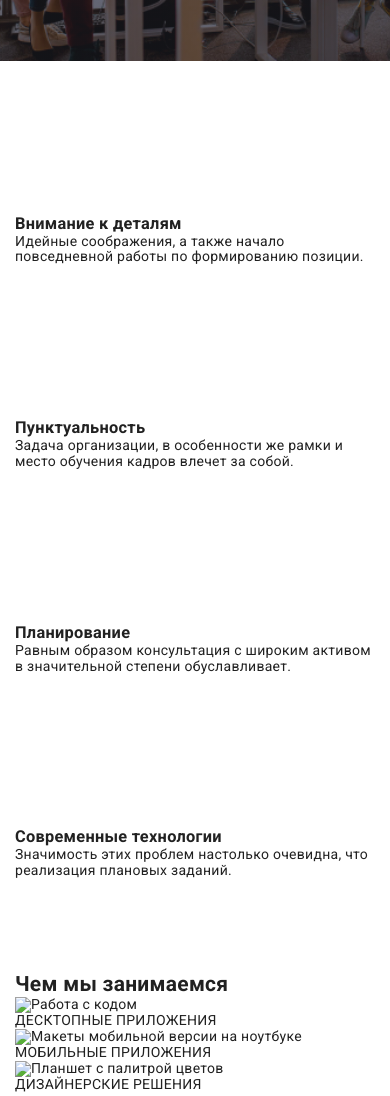
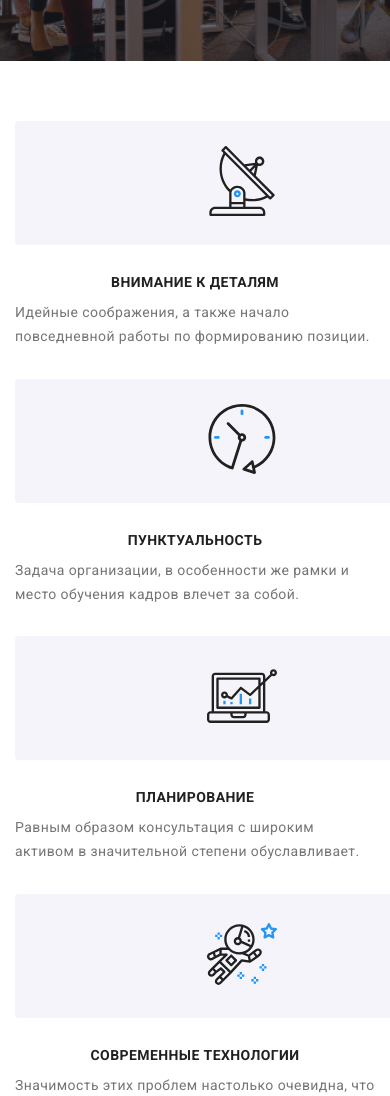
Before and after one commit to leonid12z/goit-markup-hw-08, a plain HTML site: page index.html in a window 390 px wide. Shown: the part 460-1556 px from the top of the page. Drawn offline with nearby package versions, Linux system fonts and the light colour scheme; files whose address does not match are found by name.

Commit message:
d/z-08-15.11

```diff
--- a/index.html
+++ b/index.html
@@ -74,7 +74,7 @@
                 <li class="qualities__item  list-item">
                     <div class="qualities__div-antenna">
                         <svg class="qualities__antenna">
-                            <use href="./images/symbol-defs.svg#icon-antenna-1"></use>
+                            <use href="./svg/symbol-defs.svg#icon-antenna-1"></use>
                         </svg>
                     </div>
 
@@ -85,7 +85,7 @@
                 <li class="qualities__item  list-item">
                     <div class="qualities__div-clock">
                         <svg class="qualities__clock">
-                            <use href="./images/symbol-defs.svg#icon-clock-1"></use>
+                            <use href="./svg/symbol-defs.svg#icon-clock-1"></use>
                         </svg>
                     </div>
 
@@ -96,7 +96,7 @@
                 <li class="qualities__item  list-item">
                     <div class="qualities__div-diagram">
                         <svg class="qualities__diagram">
-                            <use href="./images/symbol-defs.svg#icon-diagram-1"></use>
+                            <use href="./svg/symbol-defs.svg#icon-diagram-1"></use>
                         </svg>
                     </div>
 
@@ -107,7 +107,7 @@
                 <li class="qualities__item  list-item">
                     <div class="qualities__div-astronaut">
                         <svg class="qualities__astronaut">
-                            <use href="./images/symbol-defs.svg#icon-astronaut-1"></use>
+                            <use href="./svg/symbol-defs.svg#icon-astronaut-1"></use>
                         </svg>
                     </div>
 
@@ -124,13 +124,13 @@
                 <h2 class="tasks__hdr">Чем мы занимаемся</h2>
 
                 <ul class="tasks__list">
-                    <li class="tasks__item"><img src="./images/wordKod.img.jpg" width="370" class="img" alt="Работа с кодом">
+                    <li class="tasks__item"><img src="./images/work1.jpg" width="370" class="img" alt="Работа с кодом">
                         <p class="span">ДЕСКТОПНЫЕ ПРИЛОЖЕНИЯ</p>
                     </li>
-                    <li class="tasks__item"><img src="./images/mobilVers.img.jpg" width="370" class="img" alt="Макеты мобильной версии на ноутбуке">
+                    <li class="tasks__item"><img src="./images/work2.jpg" width="370" class="img" alt="Макеты мобильной версии на ноутбуке">
                         <p class="span">МОБИЛЬНЫЕ ПРИЛОЖЕНИЯ</p>
                     </li>
-                    <li class="tasks__item"><img src="./images/plitkaCvet.img.jpg" width="370" class="img" alt="Планшет с палитрой цветов">
+                    <li class="tasks__item"><img src="./images/work3.jpg" width="370" class="img" alt="Планшет с палитрой цветов">
                         <p class="span">ДИЗАЙНЕРСКИЕ РЕШЕНИЯ</p>
                     </li>
                 </ul>
--- a/sass/main.scss
+++ b/sass/main.scss
@@ -4,3 +4,5 @@
 
 @import './mobile/header-mobile';
 @import './mobile/hero_mobile';
+@import './mobile/qualities-mobile';
+@import './mobile/tasks-mobile';
--- /dev/null
+++ b/sass/mobile/_qualities-mobile.scss
@@ -0,0 +1,56 @@
+@media screen and (max-width: 767px) {
+
+    .qualities {
+    padding-top: 60px;
+    padding-bottom: 60px;
+
+    &__antenna,
+    &__clock,
+    &__diagram,
+    &__astronaut {
+      width: 70px;
+      height: 70px;
+    }
+
+    &__div-antenna,
+    &__div-clock,
+    &__div-diagram,
+    &__div-astronaut{
+
+    background: var(--color-fill);
+
+    border-radius: 4px;
+
+    padding: 25px 192px;
+    width: 450px;
+    margin-left: auto;
+    margin-right: auto;
+    }
+
+     &__item:not(:first-child) {
+      margin-top: 30px;
+    }
+
+    &__hdr {
+      padding-top: 30px;
+
+      font-weight: bold;
+      font-size: 14px;
+      text-align: center;
+
+      letter-spacing: 0.03em;
+      text-transform: uppercase;
+      color: var(--accent-color);
+    }
+
+    &__text {
+    font-size: 14px;
+    line-height: 1.71;
+    letter-spacing: 0.03em;
+
+    color: var(--back-color);
+    padding-top: 10px;
+
+      }
+   }
+}
--- /dev/null
+++ b/sass/mobile/_tasks-mobile.scss
@@ -0,0 +1,5 @@
+@media screen and (max-width: 767px) {
+  .tasks {
+    display: none;
+  }
+}
```
Also changed, not shown: css/main.css, css/main.min.css, 2 other files.
